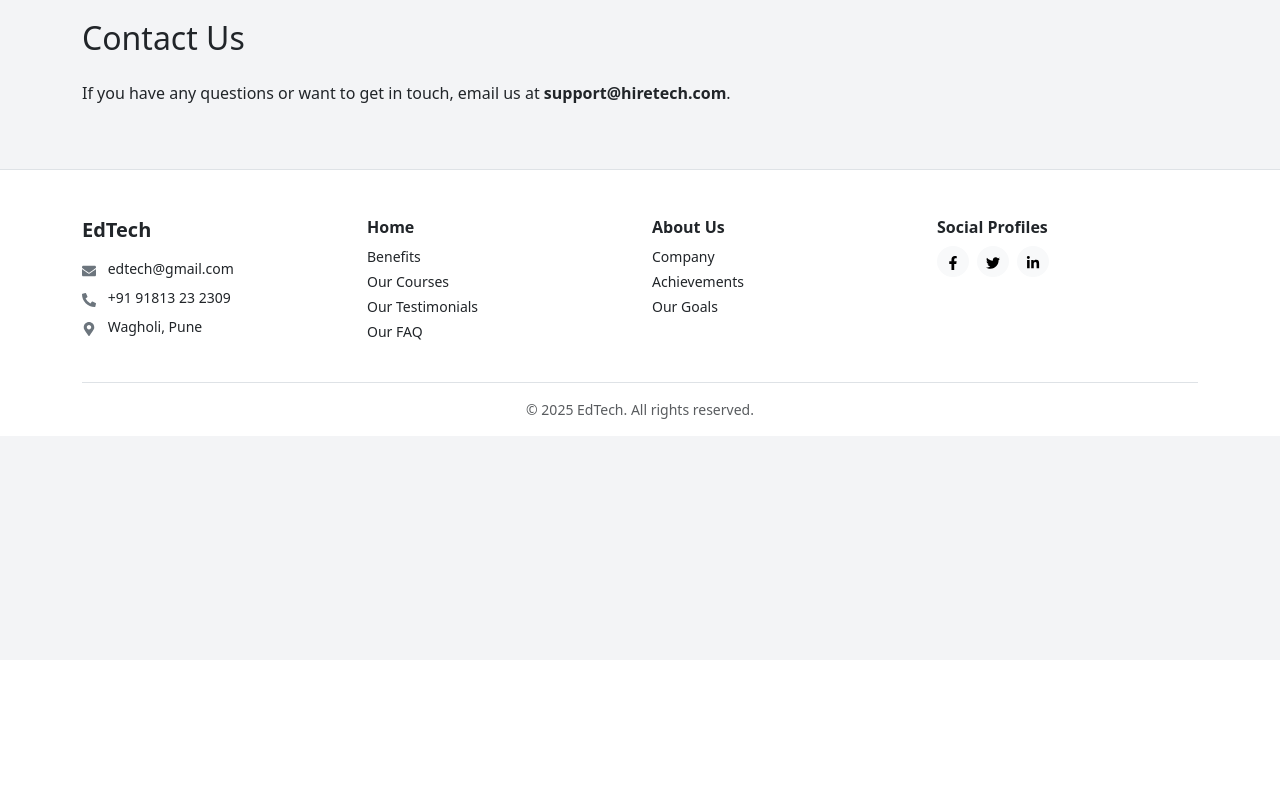
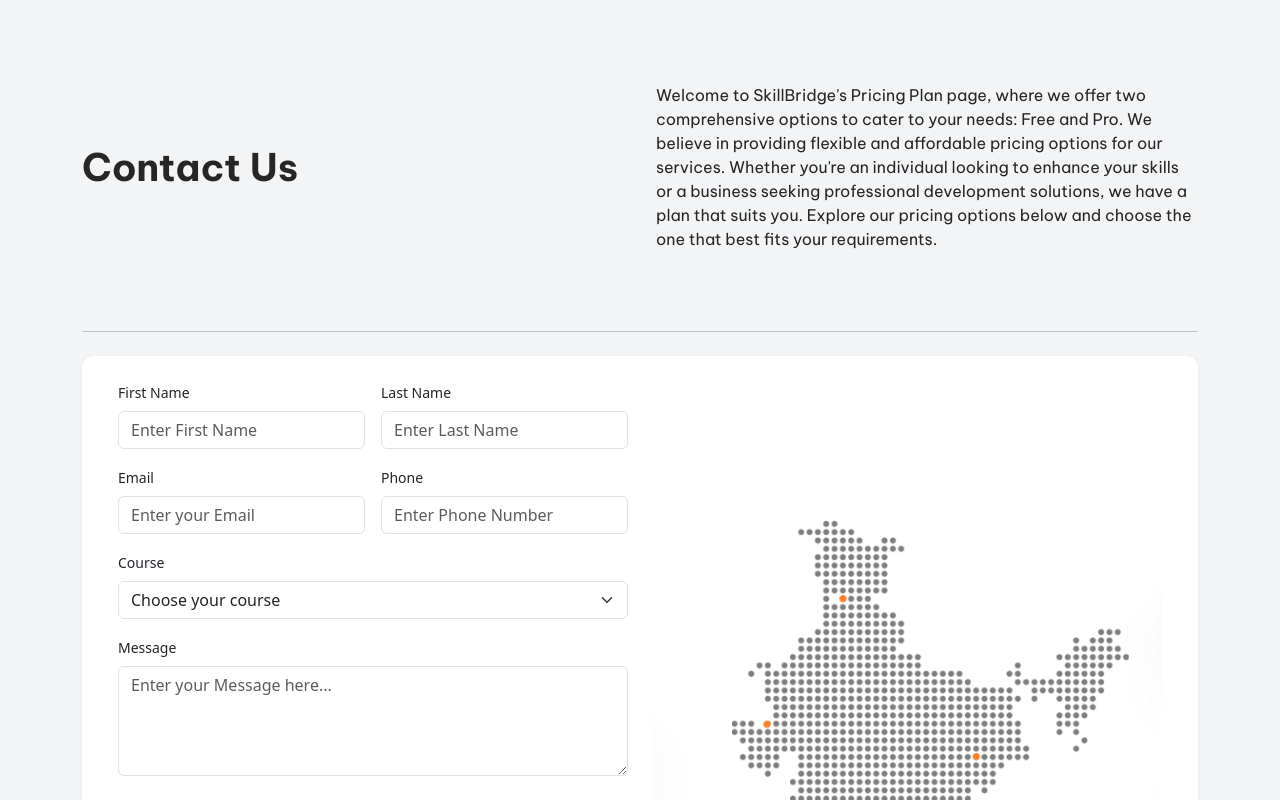
Before and after one commit to VaishnaviItape/EdTechWebsite, a React (Create React App) app: page /contact in a window 1280 px wide. Shown: the part 140-940 px from the top of the page. Before the commit the page ends 800 px from the top, so only its background shows below. Built offline with nearby package versions, Linux system fonts and the light colour scheme.

Commit message:
Added the rcompoenent

```diff
--- a/public/index.html
+++ b/public/index.html
@@ -1,15 +1,18 @@
 <!DOCTYPE html>
 <html lang="en">
+
 <head>
   <meta charset="utf-8" />
   <link rel="icon" href="%PUBLIC_URL%/Logo.png" />
   <meta name="viewport" content="width=device-width, initial-scale=1" />
   <meta name="theme-color" content="#000000" />
-    <meta
-      name="description"
-      content="Web site created using create-react-app"
-    />
+  <meta name="description" content="Web site created using create-react-app" />
   <link rel="apple-touch-icon" href="%PUBLIC_URL%/logo192.png" />
+  <!-- Add in <head> of HTML -->
+  <link
+    href="https://fonts.googleapis.com/css2?family=Be+Vietnam+Pro:wght@400;500;700&family=Poppins:wght@400;600&family=Roboto:wght@300;400&family=Open+Sans:wght@300;400&family=Montserrat:wght@400;800&display=swap"
+    rel="stylesheet">
+
   <!--
       manifest.json provides metadata used when your web app is installed on a
       user's mobile device or desktop. See https://developers.google.com/web/fundamentals/web-app-manifest/
@@ -26,6 +29,7 @@
     -->
   <title>EdTech App</title>
 </head>
+
 <body>
   <noscript>You need to enable JavaScript to run this app.</noscript>
   <div id="root"></div>
@@ -40,4 +44,5 @@
       To create a production bundle, use `npm run build` or `yarn build`.
     -->
 </body>
+
 </html>
--- a/src/App.js
+++ b/src/App.js
@@ -20,6 +20,7 @@
         <Route path="/about" element={<Layout><About /></Layout>} />
         <Route path="/contact" element={<Layout><Contact /></Layout>} />
         <Route path="/courses" element={<Layout><Courses /></Layout>} />
+        <Route path="/login" element={<Layout><login /></Layout>} />
 
         {/* Auth pages without layout (optional) */}
         <Route path="/login" element={<Login />} />
--- /dev/null
+++ b/src/website/css/Contact.css
@@ -0,0 +1,62 @@
+/* src/styles/Courses.css */
+.header-section {
+    display: flex;
+    flex-direction: column;
+    gap: 2rem;
+    padding: 4rem 0;
+    max-width: 1200px;
+    margin: 0 auto;
+    /* background-color: #262626; */
+    color: #262626;
+}
+
+@media (min-width: 768px) {
+    .header-section {
+        flex-direction: row;
+        align-items: center;
+        justify-content: space-between;
+    }
+}
+
+.header-left {
+    flex: 1;
+}
+
+.header-right {
+    flex: 1;
+    color: #4b5563;
+    /* Tailwind gray-600 */
+    font-size: 1rem;
+    line-height: 1.75rem;
+}
+
+.course-description {
+    font-family: 'Be Vietnam Pro', sans-serif;
+    font-weight: 400;
+    font-style: normal;
+    font-size: 16px;
+    line-height: 150%;
+    letter-spacing: 0;
+    color: #262626;
+    margin: 0;
+}
+
+.form-label {
+    font-weight: 400;
+}
+
+.contact-card-wrapper {
+    height: 766px;
+    border-radius: 12px;
+    opacity: 1;
+
+    padding: 4rem;
+    background-color: #ffffff;
+    box-shadow: 0 4px 20px rgba(0, 0, 0, 0.1);
+}
+
+/* Optional - Improve spacing between main sections */
+.header-section,
+.contact-card-wrapper {
+    margin-bottom: 3rem;
+}
--- /dev/null
+++ b/src/website/css/Login.css
@@ -0,0 +1,146 @@
+body {
+  margin: 0;
+  font-family: 'Segoe UI', Tahoma, Geneva, Verdana, sans-serif;
+  background: #f9f9f9;
+}
+
+.container {
+  display: flex;
+  justify-content: space-around;
+  align-items: flex-start;
+  padding: 50px;
+}
+
+.testimonials, .login-form {
+  background: white;
+  padding: 30px;
+  border-radius: 12px;
+  box-shadow: 0 2px 12px rgba(0, 0, 0, 0.05);
+  width: 45%;
+}
+
+.testimonials h2, .login-form h2 {
+  margin-bottom: 10px;
+}
+
+.testimonials p, .login-form p {
+  color: #555;
+  font-size: 14px;
+}
+
+.testimonial-card {
+  margin-top: 20px;
+  background: #f5f5f5;
+  padding: 20px;
+  border-radius: 8px;
+  position: relative;
+}
+
+.testimonial-text {
+  font-size: 15px;
+  margin-bottom: 15px;
+}
+
+.testimonial-footer {
+  display: flex;
+  justify-content: space-between;
+  align-items: center;
+}
+
+.user-info {
+  display: flex;
+  align-items: center;
+}
+
+.user-info img {
+  border-radius: 50%;
+  margin-right: 10px;
+}
+
+.user-info h4 {
+  margin: 0;
+  font-size: 14px;
+}
+
+.user-info p {
+  margin: 0;
+  font-size: 12px;
+  color: #777;
+}
+
+.read-btn {
+  background: #f1f1f1;
+  border: none;
+  padding: 8px 12px;
+  border-radius: 6px;
+  cursor: pointer;
+}
+
+.arrows {
+  display: flex;
+  justify-content: flex-end;
+  gap: 10px;
+  margin-top: 10px;
+}
+
+.arrows button {
+  border: none;
+  background: #ddd;
+  border-radius: 4px;
+  padding: 6px 10px;
+  cursor: pointer;
+}
+
+.login-form input {
+  display: block;
+  width: 100%;
+  padding: 12px;
+  margin-top: 12px;
+  border: 1px solid #ddd;
+  border-radius: 6px;
+}
+
+.login-options {
+  display: flex;
+  justify-content: space-between;
+  margin-top: 10px;
+  font-size: 13px;
+}
+
+.login-options a {
+  text-decoration: none;
+  color: #ff6600;
+}
+
+.login-btn {
+  background: #ff6600;
+  color: white;
+  border: none;
+  padding: 12px;
+  width: 100%;
+  border-radius: 6px;
+  margin-top: 20px;
+  cursor: pointer;
+  font-weight: bold;
+}
+
+.divider {
+  text-align: center;
+  margin: 15px 0;
+  color: #aaa;
+}
+
+.google-login {
+  background: white;
+  border: 1px solid #ddd;
+  padding: 12px;
+  width: 100%;
+  border-radius: 6px;
+  cursor: pointer;
+}
+
+.signup-link {
+  text-align: center;
+  margin-top: 15px;
+  font-size: 13px;
+}
--- a/src/website/pages/Contact.jsx
+++ b/src/website/pages/Contact.jsx
@@ -1,11 +1,93 @@
 // src/pages/Contact.jsx
 import React from 'react';
-
+import '../../website/css/Contact.css'; // ✅ CSS is imported
+import MapSection from '../../images/MAP SECTION.png';
 export default function Contact() {
   return (
     <div className="container py-5">
-      <h2 className="mb-4">Contact Us</h2>
-      <p>If you have any questions or want to get in touch, email us at <strong>support@hiretech.com</strong>.</p>
+      {/* === Header Section === */}
+      <div className="header-section">
+        <div className="header-left">
+          <h2 className="course-heading">Contact Us</h2>
+        </div>
+        <div className="header-right">
+          <p className="course-description">
+            Welcome to SkillBridge's Pricing Plan page, where we offer two comprehensive options to cater to your needs: Free and Pro. We believe in providing flexible and affordable pricing options for our services. Whether you're an individual looking to enhance your skills or a business seeking professional development solutions, we have a plan that suits you. Explore our pricing options below and choose the one that best fits your requirements.
+          </p>
+        </div>
+      </div>
+
+      <hr className="mt-6 mb-4" />
+
+      {/* === Contact Form Section === */}
+      <section >
+        <div >
+          {/* Section Title */}
+          {/* <div className="mb-4">
+            <h3 className="fw-bold">Got Questions? Let’s Talk.</h3>
+            <p className="text-muted small">Students From All Over India Trust Us</p>
+          </div> */}
+
+          {/* Form + Image Row */}
+      <div className="contact-card-wrapper row bg-white shadow-sm p-4 mx-auto">
+            {/* Form Column */}
+            <div className="col-lg-6">
+              <form>
+                <div className="row g-3">
+                  <div className="col-md-6">
+                    <label className="form-label small">First Name</label>
+                    <input type="text" className="form-control" placeholder="Enter First Name" />
+                  </div>
+                  <div className="col-md-6">
+                    <label className="form-label small">Last Name</label>
+                    <input type="text" className="form-control" placeholder="Enter Last Name" />
+                  </div>
+                  <div className="col-md-6">
+                    <label className="form-label small">Email</label>
+                    <input type="email" className="form-control" placeholder="Enter your Email" />
+                  </div>
+                  <div className="col-md-6">
+                    <label className="form-label small">Phone</label>
+                    <input type="tel" className="form-control" placeholder="Enter Phone Number" />
+                  </div>
+                  <div className="col-12">
+                    <label className="form-label small">Course</label>
+                    <select className="form-select">
+                      <option selected disabled>Choose your course</option>
+                      <option>Data Analytics</option>
+                      <option>Web Development</option>
+                      <option>UI/UX Design</option>
+                    </select>
+                  </div>
+                  <div className="col-12">
+                    <label className="form-label small">Message</label>
+                    <textarea className="form-control" rows="4" placeholder="Enter your Message here..."></textarea>
+                  </div>
+                  <div className="col-12 text-center">
+                    <button
+                      type="submit"
+                      className="btn px-4 mt-2 text-white"
+                      style={{ backgroundColor: '#FF7F22' }}
+                    >
+                      Send Your Message
+                    </button>
+                  </div>
+
+                  {/* <div className="col-12">
+                    <button className="btn btn-warning text-white px-4 mt-2">Send Your Message</button>
+                  </div> */}
+                </div>
+              </form>
+            </div>
+
+            {/* Image Column */}
+            <div className="col-lg-6 text-center">
+              <img src={MapSection} alt="India Map" className="img-fluid" />
+            </div>
+          </div>
+        </div>
+      </section>
+
     </div>
   );
 }
```
Also changed, not shown: src/website/components/Login.jsx (added, +56 -0 lines). Lines whose indentation alone changed are shown as unchanged.
